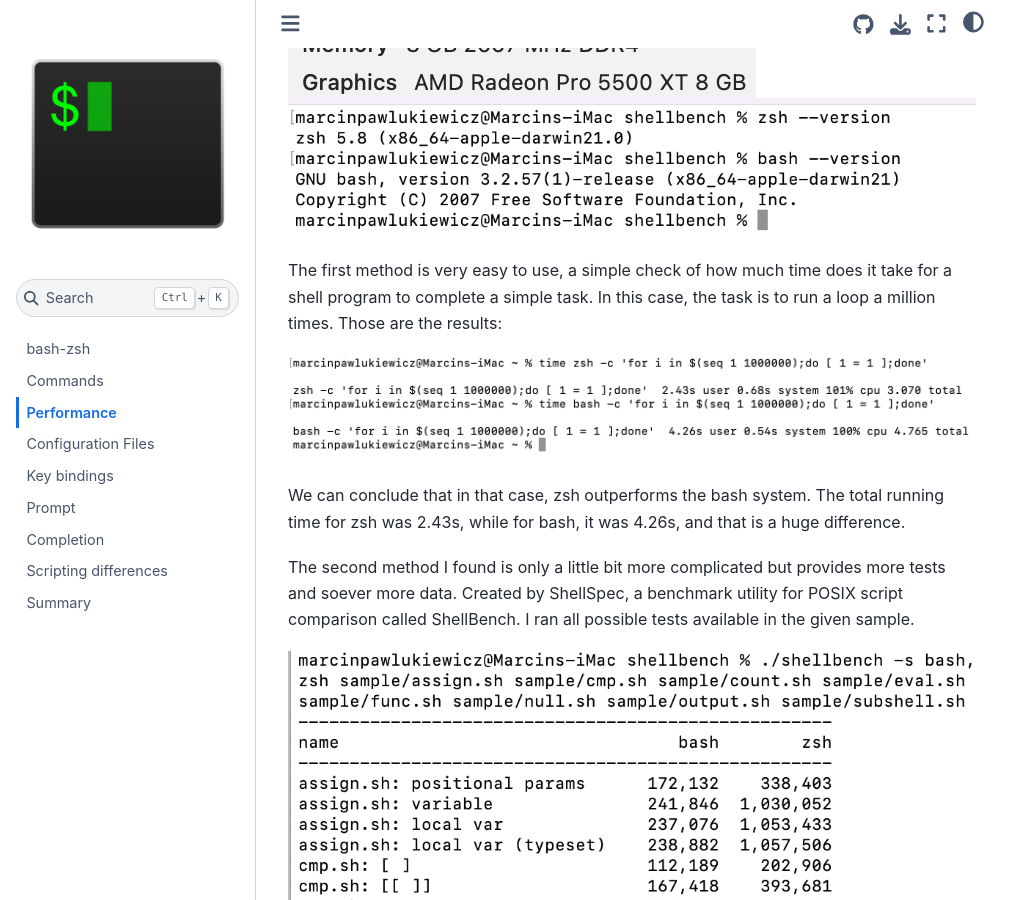
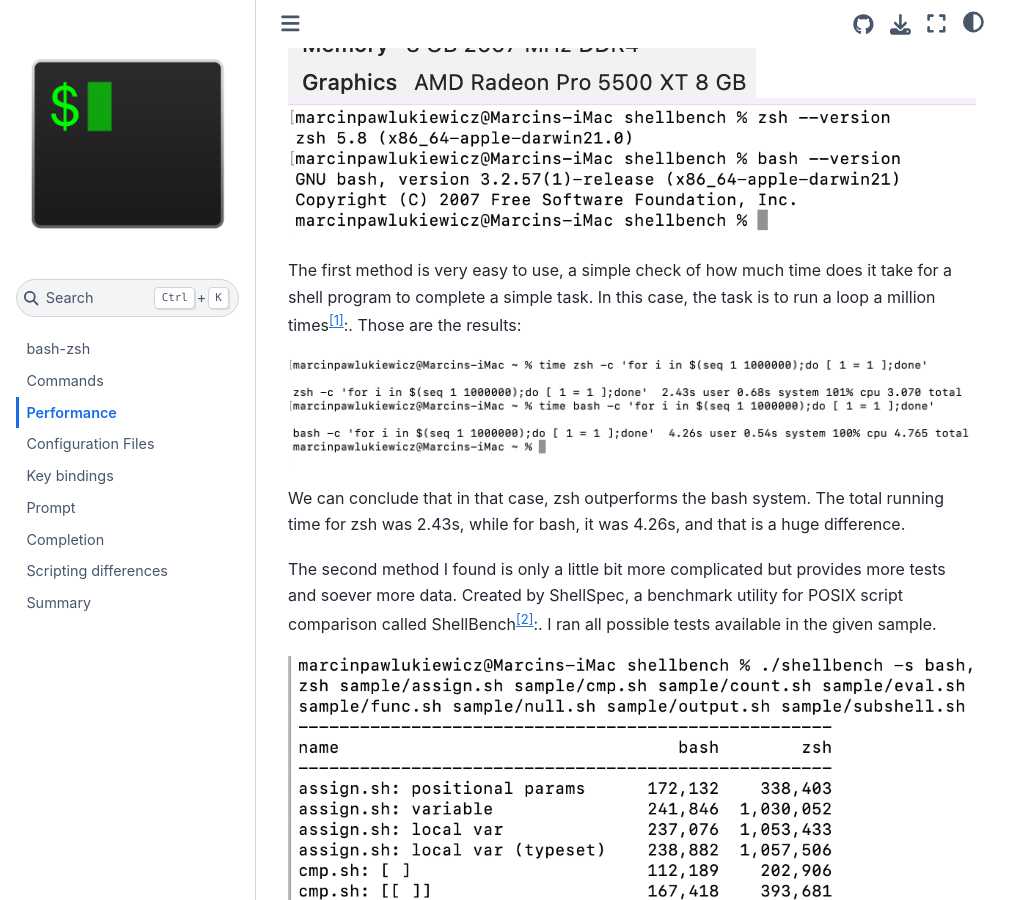
Before and after one commit to marcinpawlukiewicz/bash-zsh, a Jupyter Book: the page built from performance.md, in a window 1280 px wide and 900 px high, scrolled down 388 px. Shown: the whole window, without its empty margins (0-1031 px from the left). Built offline with Jupyter Book 1.0.4 settings and Sphinx 7.4.7 and the Sphinx Book theme 1.1.4, drawn with Linux system fonts in a browser that asks for light colours; part of the change alters nothing that is shown; some of the changed text lies outside the part shown.

```diff
--- a/performance.md
+++ b/performance.md
@@ -4,13 +4,13 @@ To check the performance of both shells, I used two different methods I found on
 ![](images/ios_spec.png)
 ![](images/ver_zsh.png)
 
-The first method is very easy to use, a simple check of how much time does it take for a shell program to complete a simple task. In this case, the task is to run a loop a million times. Those are the results:
+The first method is very easy to use, a simple check of how much time does it take for a shell program to complete a simple task. In this case, the task is to run a loop a million times[^footnote2]:. Those are the results:
 
 ![](images/bench1_zsh.png)
 
 We can conclude that in that case, zsh outperforms the bash system. The total running time for zsh was 2.43s, while for bash, it was 4.26s, and that is a huge difference.
 
-The second method I found is only a little bit more complicated but provides more tests and soever more data. Created by ShellSpec, a benchmark utility for POSIX script comparison called ShellBench. I ran all possible tests available in the given sample.
+The second method I found is only a little bit more complicated but provides more tests and soever more data. Created by ShellSpec, a benchmark utility for POSIX script comparison called ShellBench[^footnote1]:. I ran all possible tests available in the given sample.
 
 ![](images/bench2_zsh.png)
 
@@ -24,6 +24,5 @@ Additionally, if you are interested in the programs both shells ran, look at the
 In summarizing, we see that overall, zsh performs much more efficiently than bash in almost every category. There are a few programs where you can put bash into consideration. Also, in low lines code, you will not notice a difference so you can easily use both shells.
 
 **Sources:**
-https://github.com/shellspec/shellbench
-https://towardsdatascience.com/comparing-sh-bash-ksh-and-zsh-speed-82a72bbc20ed
-https://dev.to/jasmin/a-brief-difference-between-zsh-and-bash-5ebp
+[^footnote1]:https://github.com/shellspec/shellbench
+[^footnote2]:https://towardsdatascience.com/comparing-sh-bash-ksh-and-zsh-speed-82a72bbc20ed
```
